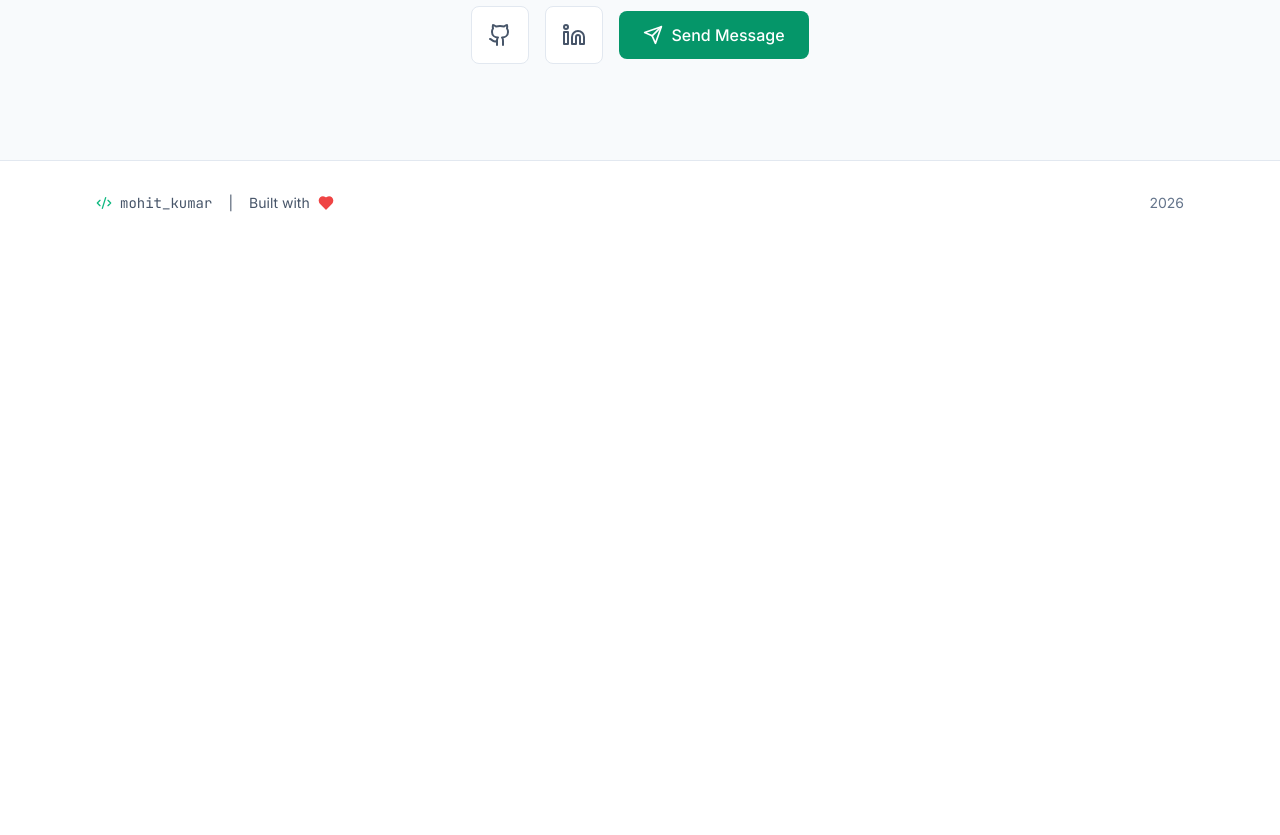
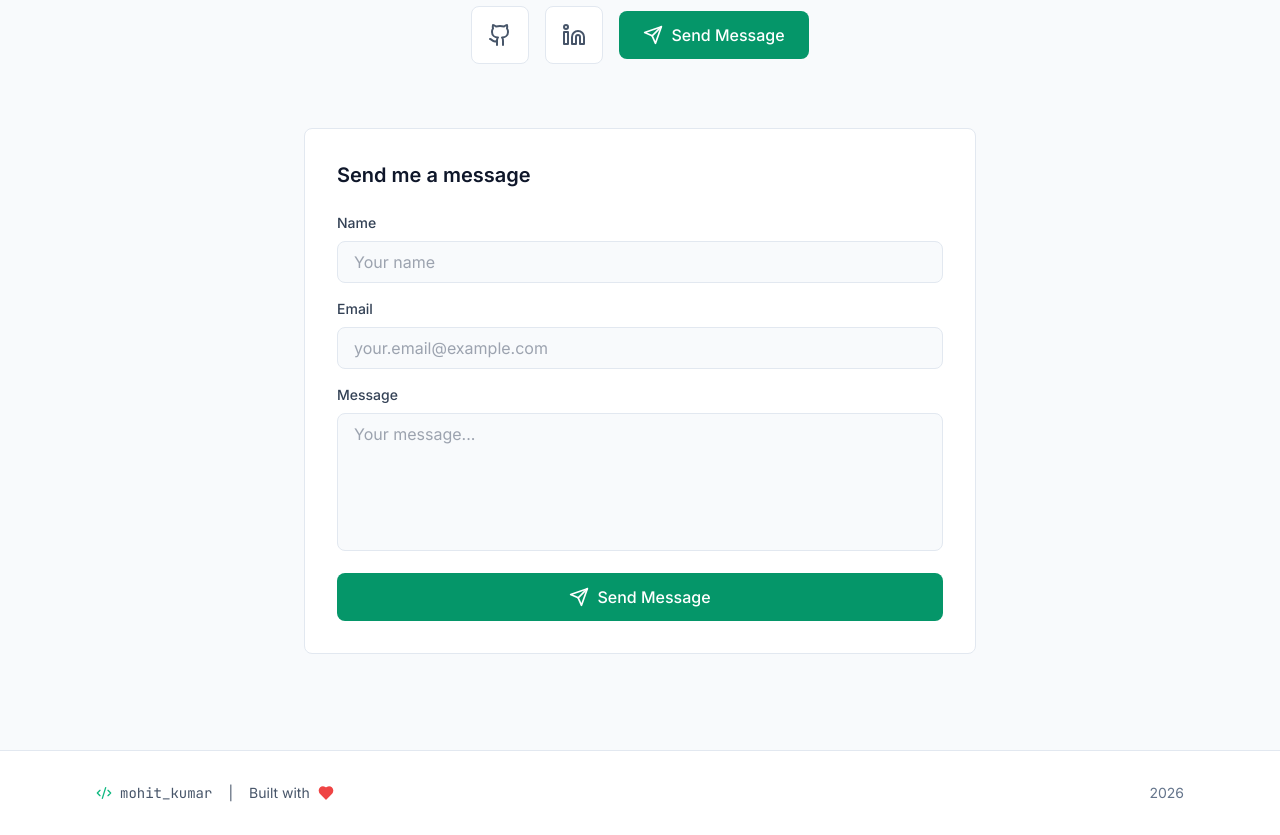
Before and after one commit to Mohitkr95/portfolio-website, a React (Vite) app: page / in a window 1280 px wide. Shown: the part 7480-8315 px from the top of the page. Before the commit the page ends 7725 px from the top, so only its background shows below. Built offline with nearby package versions, Linux system fonts and the light colour scheme.

Commit message:
Updated Contact.tsx

```diff
--- a/src/components/Contact.tsx
+++ b/src/components/Contact.tsx
@@ -1,6 +1,49 @@
 import { Mail, Github, Linkedin, Send, MapPin, Phone } from 'lucide-react';
+import { useState, FormEvent } from 'react';
 
 export default function Contact() {
+  const [formData, setFormData] = useState({
+    name: '',
+    email: '',
+    message: '',
+  });
+  const [status, setStatus] = useState<'idle' | 'loading' | 'success' | 'error'>('idle');
+  const [errorMessage, setErrorMessage] = useState('');
+
+  const handleSubmit = async (e: FormEvent) => {
+    e.preventDefault();
+    setStatus('loading');
+    setErrorMessage('');
+
+    try {
+      const apiUrl = `${import.meta.env.VITE_SUPABASE_URL}/functions/v1/send-contact-email`;
+
+      const response = await fetch(apiUrl, {
+        method: 'POST',
+        headers: {
+          'Content-Type': 'application/json',
+          'Authorization': `Bearer ${import.meta.env.VITE_SUPABASE_ANON_KEY}`,
+        },
+        body: JSON.stringify(formData),
+      });
+
+      if (!response.ok) {
+        throw new Error('Failed to send message');
+      }
+
+      setStatus('success');
+      setFormData({ name: '', email: '', message: '' });
+
+      setTimeout(() => {
+        setStatus('idle');
+      }, 5000);
+    } catch (error) {
+      setStatus('error');
+      setErrorMessage('Failed to send message. Please try again or email directly.');
+      console.error('Form submission error:', error);
+    }
+  };
+
   return (
     <section id="contact" className="py-24 bg-slate-50 dark:bg-neutral-950">
       <div className="max-w-4xl mx-auto px-4 sm:px-6 lg:px-8">
@@ -92,6 +135,94 @@ export default function Contact() {
             </a>
           </div>
         </div>
+
+        <div className="mt-16">
+          <div className="max-w-2xl mx-auto bg-white dark:bg-neutral-900 rounded-lg p-6 sm:p-8 border border-slate-200 dark:border-neutral-800">
+            <h3 className="text-xl font-semibold text-slate-900 dark:text-white mb-6">
+              Send me a message
+            </h3>
+
+            <form onSubmit={handleSubmit} className="space-y-4">
+              <div>
+                <label htmlFor="name" className="block text-sm font-medium text-slate-700 dark:text-slate-300 mb-2">
+                  Name
+                </label>
+                <input
+                  type="text"
+                  id="name"
+                  required
+                  value={formData.name}
+                  onChange={(e) => setFormData({ ...formData, name: e.target.value })}
+                  className="w-full px-4 py-2 bg-slate-50 dark:bg-neutral-950 border border-slate-200 dark:border-neutral-800 rounded-lg focus:outline-none focus:ring-2 focus:ring-emerald-500 dark:focus:ring-emerald-400 text-slate-900 dark:text-white"
+                  placeholder="Your name"
+                  disabled={status === 'loading'}
+                />
+              </div>
+
+              <div>
+                <label htmlFor="email" className="block text-sm font-medium text-slate-700 dark:text-slate-300 mb-2">
+                  Email
+                </label>
+                <input
+                  type="email"
+                  id="email"
+                  required
+                  value={formData.email}
+                  onChange={(e) => setFormData({ ...formData, email: e.target.value })}
+                  className="w-full px-4 py-2 bg-slate-50 dark:bg-neutral-950 border border-slate-200 dark:border-neutral-800 rounded-lg focus:outline-none focus:ring-2 focus:ring-emerald-500 dark:focus:ring-emerald-400 text-slate-900 dark:text-white"
+                  placeholder="your.email@example.com"
+                  disabled={status === 'loading'}
+                />
+              </div>
+
+              <div>
+                <label htmlFor="message" className="block text-sm font-medium text-slate-700 dark:text-slate-300 mb-2">
+                  Message
+                </label>
+                <textarea
+                  id="message"
+                  required
+                  rows={5}
+                  value={formData.message}
+                  onChange={(e) => setFormData({ ...formData, message: e.target.value })}
+                  className="w-full px-4 py-2 bg-slate-50 dark:bg-neutral-950 border border-slate-200 dark:border-neutral-800 rounded-lg focus:outline-none focus:ring-2 focus:ring-emerald-500 dark:focus:ring-emerald-400 text-slate-900 dark:text-white resize-none"
+                  placeholder="Your message..."
+                  disabled={status === 'loading'}
+                />
+              </div>
+
+              {status === 'success' && (
+                <div className="p-4 bg-emerald-50 dark:bg-emerald-950/50 border border-emerald-200 dark:border-emerald-800 rounded-lg text-emerald-700 dark:text-emerald-400">
+                  Message sent successfully! I'll get back to you soon.
+                </div>
+              )}
+
+              {status === 'error' && (
+                <div className="p-4 bg-red-50 dark:bg-red-950/50 border border-red-200 dark:border-red-800 rounded-lg text-red-700 dark:text-red-400">
+                  {errorMessage}
+                </div>
+              )}
+
+              <button
+                type="submit"
+                disabled={status === 'loading'}
+                className="w-full inline-flex items-center justify-center gap-2 px-6 py-3 bg-emerald-600 text-white font-medium rounded-lg hover:bg-emerald-700 transition-colors disabled:opacity-50 disabled:cursor-not-allowed"
+              >
+                {status === 'loading' ? (
+                  <>
+                    <div className="w-5 h-5 border-2 border-white border-t-transparent rounded-full animate-spin" />
+                    Sending...
+                  </>
+                ) : (
+                  <>
+                    <Send className="w-5 h-5" />
+                    Send Message
+                  </>
+                )}
+              </button>
+            </form>
+          </div>
+        </div>
       </div>
     </section>
   );
```
Also changed, not shown: 2 other files (tests, documents, lock files or other folders).
